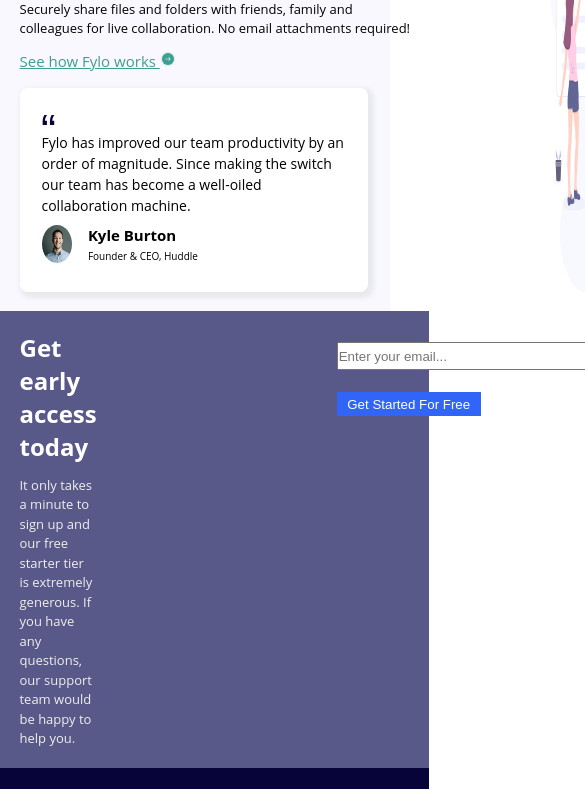
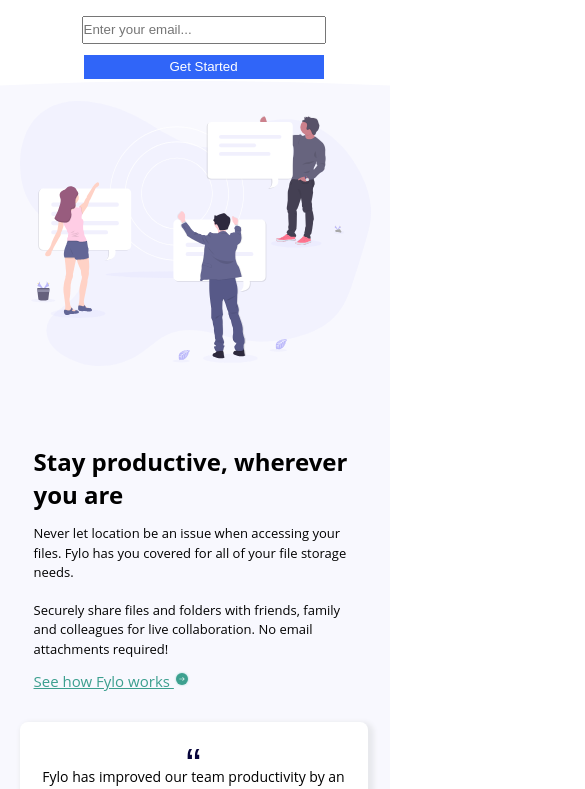
Before and after one commit to Frankmona/Fylo-landing-page-with-two-column-layout, a plain HTML site: page index1.html in a window 390 px wide. Shown: the part 535-1324 px from the top of the page, 585 px wide, since content can reach past the window. Drawn offline with Linux system fonts and the light colour scheme.

Commit message:
updated media query

```diff
--- a/index1.html
+++ b/index1.html
@@ -46,7 +46,7 @@
         <div class="column2_background_image">
 
             <div class="column2_row_display">
-                <div>
+                <div class="sub_column2_text_section">
                     <div class="column2_textbox">
                         <h2>Stay productive, wherever you are</h2>
 
--- a/styles.css
+++ b/styles.css
@@ -301,10 +301,155 @@ a:hover{
     display: flex;
     gap: 1rem;
     margin-top: 1%;
-
   }
 
   .footer_content_row_display{
     display: flex;
     gap: 15rem;
   }
+
+
+  @media screen  and (max-width:414px)  {
+
+    .column1{
+        width: 100%;
+        min-height: 20rem;
+        /* background-color: red; */
+        padding: 5%;
+    }
+
+    .logo_img{
+        width: 15%;
+    }
+
+    .top_heading_row_display{
+        display: flex;
+        gap: 9rem;
+    }
+
+    .headingbox_display{
+        display: flex;
+        flex-direction: column-reverse;
+        gap: 3rem;
+        text-align: center;
+    }
+
+    .column2_background_image{
+        background-image: url(./images/bg-curve-mobile.svg);
+        background-repeat: no-repeat;
+        background-size: cover;
+        background-position: center;
+        padding: 5%;
+        font-family: 'Open Sans', sans-serif;
+        text-align: center;
+    }
+
+    .input_getstarted{
+        background-color: hsl(224, 93%, 58%);
+        border: none;
+        min-width: 15rem;
+        height: 1.5rem;
+        cursor: pointer;
+        color: white;
+        margin-top: 3%;
+    }
+
+    input{
+        min-width: 15rem;
+        height: 1.5rem;
+    }
+
+    .img_illustration{
+        width: 100%;
+    }
+
+    .column2_row_display{
+        display: flex;
+        flex-direction: column-reverse;
+        gap: 3rem;
+    }
+
+
+    .column2_textbox{
+        width: 20rem;
+        min-height: 12rem;
+        /* background-color: brown; */
+        margin-top: 5%;
+        text-align: left;
+        padding: 4%;
+
+    }
+
+
+    .column3_display_row{
+        display: flex;
+        flex-direction: column;
+        gap: 0rem;
+        padding-left: 5%;
+
+    }
+
+    .column3{
+        width: 100%;
+        min-height: 7rem;
+        background-color: hsl(238, 22%, 44%);
+        padding: 5%;
+        font-family: 'Open Sans', sans-serif;
+        justify-content: center;
+    }
+
+    .column3_textbox{
+        color: white;
+        width: 18rem;
+        min-height: 8rem;
+        /* background-color: brown; */
+        margin-top: 5%;
+        text-align: center;
+
+    }
+
+
+    .input_getstarted_forfree{
+        background-color: hsl(224, 93%, 58%);
+        border: none;
+        min-width: 17rem;
+    }
+
+    .input_getstarted_forfree:hover{
+        background-color:hsl(225, 83%, 65%);
+    }
+
+    .input2{
+        min-width: 17rem;
+    }
+
+    .input_display_footer{
+        line-height: 2.5rem;
+
+    }
+
+    .footer_content_row_display{
+        display: flex;
+        flex-direction: column;
+        gap: 1rem;
+      }
+
+
+    .icon_row{
+        display: flex;
+        gap: 1rem;
+        margin-top: 1%;
+       justify-content: center;
+
+      }
+
+      .img_logo_footer{
+        width: 18%;
+        filter:  brightness(0) invert(1);
+        }
+
+        .column4{
+        padding: 7%;
+        }
+
+  }
```
